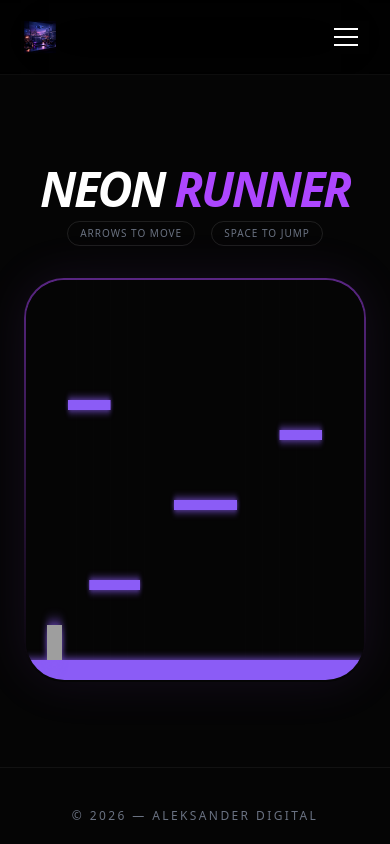
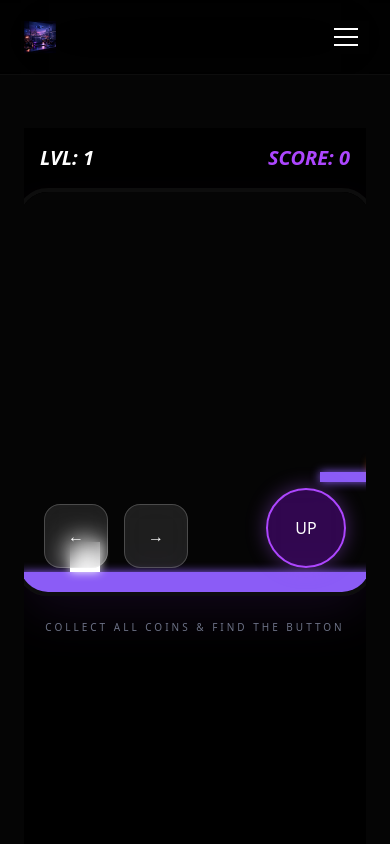
Before and after one commit to AxelWesterA/portfolio, a React (Vite) app: page /game in a window 390 px wide. Shown: the top 844 px of the page. Built offline with nearby package versions, Linux system fonts and the light colour scheme; no server answers.

Commit message:
добавил уровни

```diff
--- a/src/pages/Game.jsx
+++ b/src/pages/Game.jsx
@@ -1,113 +1,283 @@
-import { useEffect, useRef } from 'react';
+import { useEffect, useRef, useState } from 'react';
 
 export default function Game() {
   const canvasRef = useRef(null);
   const requestRef = useRef();
+  const [level, setLevel] = useState(1);
+  const [score, setScore] = useState(0);
+
+const levels = [
+  { // Уровень 1: Обучение
+    width: 1200, height: 400,
+    plats: [
+      {x: 0, y: 380, w: 1200, h: 20},
+      {x: 300, y: 280, w: 150, h: 10},
+      {x: 600, y: 200, w: 30, h: 180, isDoor: true}
+    ],
+    button: {x: 350, y: 270, w: 40, h: 10, pressed: false},
+    coins: [{x: 370, y: 230}, {x: 500, y: 340}],
+    portal: {x: 1050, y: 330},
+    spawn: {x: 50, y: 300}
+  },
+  { // Уровень 2: Подъем
+    width: 800, height: 1000,
+    plats: [
+      {x: 0, y: 980, w: 800, h: 20},
+      {x: 200, y: 830, w: 150, h: 15},
+      {x: 450, y: 680, w: 150, h: 15},
+      {x: 200, y: 530, w: 150, h: 15},
+      {x: 0, y: 380, w: 500, h: 15}
+    ],
+    button: {x: 50, y: 370, w: 40, h: 10, pressed: false},
+    coins: [{x: 500, y: 630}, {x: 250, y: 480}],
+    portal: {x: 700, y: 920},
+    spawn: {x: 50, y: 930}
+  },
+  { // Уровень 3: Двойной коридор (ИСПРАВЛЕН)
+    width: 1600, height: 500,
+    plats: [
+      {x: 0, y: 450, w: 1600, h: 20}, // Пол
+      {x: 0, y: 250, w: 1400, h: 15}, // Потолок 1 этажа
+      {x: 1400, y: 250, w: 20, h: 200, isDoor: true}, // Дверь
+      {x: 1450, y: 350, w: 100, h: 10} // Ступенька к кнопке
+    ],
+    button: {x: 1500, y: 340, w: 40, h: 10, pressed: false},
+    coins: [{x: 800, y: 410}, {x: 200, y: 200}],
+    portal: {x: 50, y: 190},
+    spawn: {x: 50, y: 400}
+  },
+  { // Уровень 4: Островки
+    width: 1500, height: 400,
+    plats: [
+      {x: 0, y: 380, w: 250, h: 20},
+      {x: 350, y: 300, w: 120, h: 15},
+      {x: 550, y: 220, w: 120, h: 15},
+      {x: 800, y: 300, w: 120, h: 15},
+      {x: 1000, y: 380, w: 500, h: 20}
+    ],
+    button: {x: 590, y: 210, w: 40, h: 10, pressed: false},
+    coins: [{x: 400, y: 260}, {x: 850, y: 260}],
+    portal: {x: 1300, y: 330},
+    spawn: {x: 50, y: 330}
+  },
+  { // Уровень 5: Зигзаг
+    width: 1000, height: 800,
+    plats: [
+      {x: 0, y: 780, w: 1000, h: 20},
+      {x: 600, y: 650, w: 250, h: 15},
+      {x: 150, y: 520, w: 250, h: 15},
+      {x: 600, y: 390, w: 250, h: 15},
+      {x: 300, y: 250, w: 400, h: 15}
+    ],
+    button: {x: 350, y: 240, w: 40, h: 10, pressed: false},
+    coins: [{x: 700, y: 610}, {x: 200, y: 480}],
+    portal: {x: 500, y: 200},
+    spawn: {x: 100, y: 730}
+  },
+  { // Уровень 6: Большой прыжок
+    width: 2000, height: 400,
+    plats: [
+      {x: 0, y: 380, w: 400, h: 20},
+      {x: 550, y: 300, w: 200, h: 15},
+      {x: 900, y: 220, w: 200, h: 15},
+      {x: 1250, y: 300, w: 200, h: 15},
+      {x: 1600, y: 380, w: 400, h: 20}
+    ],
+    button: {x: 980, y: 210, w: 40, h: 10, pressed: false},
+    coins: [{x: 650, y: 260}, {x: 1350, y: 260}],
+    portal: {x: 1850, y: 330},
+    spawn: {x: 50, y: 330}
+  },
+  { // Уровень 7: Шахта
+    width: 1000, height: 1200,
+    plats: [
+      {x: 0, y: 1180, w: 1000, h: 20},
+      {x: 200, y: 1050, w: 600, h: 15},
+      {x: 200, y: 900, w: 600, h: 15},
+      {x: 200, y: 750, w: 600, h: 15},
+      {x: 0, y: 600, w: 300, h: 15},
+      {x: 300, y: 600, w: 20, h: 580, isDoor: true}
+    ],
+    button: {x: 700, y: 740, w: 40, h: 10, pressed: false},
+    coins: [{x: 500, y: 1010}, {x: 500, y: 860}],
+    portal: {x: 50, y: 550},
+    spawn: {x: 500, y: 1130}
+  },
+  { // Уровень 8: Длинный путь
+    width: 2500, height: 400,
+    plats: [
+      {x: 0, y: 380, w: 2500, h: 20},
+      {x: 500, y: 280, w: 200, h: 15},
+      {x: 1000, y: 280, w: 200, h: 15},
+      {x: 1500, y: 280, w: 200, h: 15},
+      {x: 2000, y: 150, w: 20, h: 230, isDoor: true}
+    ],
+    button: {x: 2300, y: 370, w: 40, h: 10, pressed: false},
+    coins: [{x: 600, y: 240}, {x: 1600, y: 240}],
+    portal: {x: 2100, y: 330},
+    spawn: {x: 50, y: 330}
+  },
+  { // Уровень 9: Платформер-лабиринт
+    width: 1200, height: 800,
+    plats: [
+      {x: 0, y: 780, w: 1200, h: 20},
+      {x: 100, y: 650, w: 200, h: 15},
+      {x: 400, y: 520, w: 200, h: 15},
+      {x: 700, y: 390, w: 200, h: 15},
+      {x: 400, y: 260, w: 200, h: 15},
+      {x: 100, y: 130, w: 1000, h: 15}
+    ],
+    button: {x: 900, y: 120, w: 40, h: 10, pressed: false},
+    coins: [{x: 200, y: 610}, {x: 800, y: 350}],
+    portal: {x: 150, y: 80},
+    spawn: {x: 50, y: 730}
+  },
+  { // Уровень 10: Финал
+    width: 1500, height: 500,
+    plats: [
+      {x: 0, y: 480, w: 1500, h: 20},
+      {x: 200, y: 350, w: 1100, h: 15},
+      {x: 200, y: 220, w: 1100, h: 15},
+      {x: 1300, y: 220, w: 20, h: 260, isDoor: true}
+    ],
+    button: {x: 750, y: 210, w: 40, h: 10, pressed: false},
+    coins: [{x: 500, y: 310}, {x: 1000, y: 180}],
+    portal: {x: 1400, y: 430},
+    spawn: {x: 50, y: 430}
+  }
+];
 
   useEffect(() => {
     const canvas = canvasRef.current;
+    if (!canvas) return;
     const ctx = canvas.getContext('2d');
 
-    canvas.width = 800;
-    canvas.height = 400;
+    const resize = () => {
+      canvas.width = window.innerWidth > 800 ? 800 : window.innerWidth - 40;
+      canvas.height = 400;
+    };
+    window.addEventListener('resize', resize);
+    resize();
 
-    // Пытаемся загрузить картинку, но имеем запасной вариант
-    const playerImg = new Image();
-    playerImg.src = 'https://img.itch.zone/aW1nLzI5NDcyMDUucG5n/original/7U5Xv%2B.png';
-    playerImg.crossOrigin = "anonymous";
+    const currentLvl = levels[level - 1] || levels[0];
+    const player = { ...currentLvl.spawn, width: 30, height: 30, dy: 0, jumpForce: 13, gravity: 0.6, speed: 7, grounded: false };
+    const coins = currentLvl.coins.map(c => ({...c, collected: false}));
+    const button = { ...currentLvl.button };
+    const camera = { x: 0, y: 0 };
+    const keys = {};
 
-    const player = {
-      x: 50, y: 300, width: 35, height: 35,
-      dy: 0, jumpForce: 10, gravity: 0.5,
-      grounded: false, speed: 6,
-      color: '#A855F7' // Фиолетовый неон для запасного варианта
+    // ФУНКЦИИ УПРАВЛЕНИЯ
+    const jump = () => {
+      if (player.grounded) {
+        player.dy = -player.jumpForce;
+        player.grounded = false;
+      }
     };
 
-    const platforms = [
-      { x: 0, y: 380, w: 800, h: 20 },
-      { x: 150, y: 300, w: 120, h: 10 },
-      { x: 350, y: 220, w: 150, h: 10 },
-      { x: 600, y: 150, w: 100, h: 10 },
-      { x: 100, y: 120, w: 100, h: 10 }
-    ];
+    const handleKeyDown = (e) => {
+      if (["Space", "ArrowUp", "ArrowDown", "ArrowLeft", "ArrowRight", "KeyW", "KeyA", "KeyD"].includes(e.code)) {
+        e.preventDefault();
+      }
+      keys[e.code] = true;
+      if (e.code === 'Space' || e.code === 'ArrowUp' || e.code === 'KeyW') jump();
+      // Чит-код для тестов (клавиша N)
+      if (e.code === 'KeyN') setLevel(prev => (prev < levels.length ? prev + 1 : 1));
+    };
 
-    const keys = {};
-
-    const handleKeyDown = (e) => { keys[e.code] = true; };
     const handleKeyUp = (e) => { keys[e.code] = false; };
 
     window.addEventListener('keydown', handleKeyDown);
     window.addEventListener('keyup', handleKeyUp);
 
     const update = () => {
-      if (keys['ArrowRight'] || keys['KeyD']) player.x += player.speed;
-      if (keys['ArrowLeft'] || keys['KeyA']) player.x -= player.speed;
-
-      if ((keys['ArrowUp'] || keys['KeyW'] || keys['Space']) && player.grounded) {
-        player.dy = -player.jumpForce;
-        player.grounded = false;
-      }
+      // Движение
+      if (keys['ArrowRight'] || keys['KeyD'] || keys['MobileRight']) player.x += player.speed;
+      if (keys['ArrowLeft'] || keys['KeyA'] || keys['MobileLeft']) player.x -= player.speed;
 
       player.dy += player.gravity;
       player.y += player.dy;
+      player.grounded = false;
 
-      player.grounded = false;
-      platforms.forEach(plat => {
-        // Проверка столкновения
-        if (player.x < plat.x + plat.w &&
-            player.x + player.width > plat.x &&
-            player.y + player.height > plat.y &&
-            player.y + player.height < plat.y + 15 &&
-            player.dy >= 0) {
+      // Коллизии платформ
+      currentLvl.plats.forEach(plat => {
+        if (plat.isDoor && button.pressed) return;
+        if (player.x < plat.x + plat.w && player.x + player.width > plat.x &&
+            player.y + player.height > plat.y && player.y + player.height < plat.y + 20 && player.dy >= 0) {
           player.grounded = true;
           player.dy = 0;
           player.y = plat.y - player.height;
         }
       });
 
-      // Границы
-      if (player.x < 0) player.x = 0;
-      if (player.x > canvas.width - player.width) player.x = canvas.width - player.width;
+      // Кнопка
+      if (!button.pressed && player.x < button.x + button.w && player.x + player.width > button.x &&
+          player.y + player.height > button.y && player.y + player.height < button.y + 10) {
+        button.pressed = true;
+      }
 
-      // Смерть (падение вниз)
-      if (player.y > canvas.height) {
-        player.x = 50; player.y = 300; player.dy = 0;
+      // Монеты
+      coins.forEach(c => {
+        if (!c.collected && Math.hypot((player.x + 15) - c.x, (player.y + 15) - c.y) < 30) {
+          c.collected = true;
+          setScore(s => s + 10);
+        }
+      });
+
+      // Портал
+      if (coins.every(c => c.collected)) {
+        if (Math.hypot((player.x + 15) - currentLvl.portal.x, (player.y + 15) - currentLvl.portal.y) < 40) {
+          if (level < levels.length) setLevel(l => l + 1);
+          else { alert("ПОБЕДА!"); setLevel(1); setScore(0); }
+        }
+      }
+
+      // Камера
+      camera.x = player.x - canvas.width / 2;
+      camera.y = player.y - canvas.height / 2;
+      camera.x = Math.max(0, Math.min(camera.x, currentLvl.width - canvas.width));
+      camera.y = Math.max(0, Math.min(camera.y, currentLvl.height - canvas.height));
+
+      // Смерть (падение)
+      if (player.y > currentLvl.height + 100) {
+        player.x = currentLvl.spawn.x;
+        player.y = currentLvl.spawn.y;
+        player.dy = 0;
       }
     };
 
     const draw = () => {
-      // 1. Чистим экран
+      ctx.setTransform(1, 0, 0, 1, 0, 0);
       ctx.fillStyle = '#050505';
       ctx.fillRect(0, 0, canvas.width, canvas.height);
 
-      // 2. Рисуем сетку на фоне для стиля
-      ctx.strokeStyle = '#ffffff05';
-      ctx.lineWidth = 1;
-      for(let i=0; i<canvas.width; i+=40) {
-        ctx.beginPath(); ctx.moveTo(i,0); ctx.lineTo(i,canvas.height); ctx.stroke();
-      }
+      ctx.translate(-camera.x, -camera.y);
 
-      // 3. Рисуем платформы
-      ctx.fillStyle = '#8b5cf6';
-      ctx.shadowBlur = 10;
-      ctx.shadowColor = '#8b5cf6';
-      platforms.forEach(plat => {
-        ctx.fillRect(plat.x, plat.y, plat.w, plat.h);
+      // Платформы
+      currentLvl.plats.forEach(p => {
+        if (p.isDoor && button.pressed) return;
+        ctx.fillStyle = p.isDoor ? '#ef4444' : '#8b5cf6';
+        ctx.shadowBlur = 10; ctx.shadowColor = ctx.fillStyle;
+        ctx.fillRect(p.x, p.y, p.w, p.h);
       });
 
-      // 4. Рисуем персонажа
-      ctx.shadowBlur = 15;
-      if (playerImg.complete && playerImg.naturalWidth !== 0) {
-        // Если картинка загружена — рисуем её
-        ctx.drawImage(playerImg, player.x, player.y, player.width, player.height);
-      } else {
-        // ЗАПАСНОЙ ВАРИАНТ: рисуем неоновый куб
-        ctx.fillStyle = player.color;
-        ctx.fillRect(player.x, player.y, player.width, player.height);
-        ctx.strokeStyle = '#fff';
-        ctx.strokeRect(player.x, player.y, player.width, player.height);
+      // Кнопка
+      ctx.fillStyle = button.pressed ? '#22c55e' : '#f97316';
+      ctx.shadowColor = ctx.fillStyle;
+      ctx.fillRect(button.x, button.y, button.w, button.h);
+
+      // Монеты
+      ctx.fillStyle = '#fbbf24'; ctx.shadowColor = '#fbbf24';
+      coins.forEach(c => !c.collected && ctx.fillRect(c.x, c.y, 12, 12));
+
+      // Игрок
+      ctx.fillStyle = '#fff'; ctx.shadowColor = '#fff';
+      ctx.fillRect(player.x, player.y, player.width, player.height);
+
+      // Портал
+      if (coins.every(c => c.collected)) {
+        ctx.strokeStyle = '#22d3ee'; ctx.lineWidth = 4; ctx.shadowColor = '#22d3ee';
+        ctx.strokeRect(currentLvl.portal.x, currentLvl.portal.y, 40, 40);
       }
-      ctx.shadowBlur = 0;
     };
 
     const loop = () => {
@@ -118,32 +288,52 @@ export default function Game() {
 
     loop();
 
+    // Экспортируем функции для мобильных кнопок в window, чтобы onClick в React их видел
+    window.mobileJump = jump;
+    window.setMobileKey = (key, val) => { keys[key] = val; };
+
     return () => {
+      cancelAnimationFrame(requestRef.current);
+      window.removeEventListener('resize', resize);
       window.removeEventListener('keydown', handleKeyDown);
       window.removeEventListener('keyup', handleKeyUp);
-      cancelAnimationFrame(requestRef.current);
     };
-  }, []);
+  }, [level]);
 
   return (
-    <div className="flex flex-col items-center justify-center min-h-[70vh] w-full">
-      <div className="mb-8 text-center">
-        <h2 className="text-5xl font-black italic uppercase tracking-tighter">
-          NEON <span className="text-purple-500">RUNNER</span>
-        </h2>
-        <div className="flex gap-4 justify-center mt-2">
-          <span className="text-[10px] text-gray-500 border border-white/10 px-3 py-1 rounded-full uppercase tracking-widest">Arrows to move</span>
-          <span className="text-[10px] text-gray-500 border border-white/10 px-3 py-1 rounded-full uppercase tracking-widest">Space to jump</span>
+    <div className="flex flex-col items-center bg-black min-h-screen text-white p-4 font-sans select-none overflow-hidden">
+      <div className="flex justify-between w-full max-w-[800px] mb-4 uppercase font-black italic text-xl">
+        <span>LVL: {level}</span>
+        <span className="text-purple-500">Score: {score}</span>
+      </div>
+
+      <div className="relative border-4 border-white/5 rounded-[2rem] overflow-hidden shadow-2xl shadow-purple-500/10">
+        <canvas ref={canvasRef} className="block touch-none bg-black" />
+
+        {/* МОБИЛЬНОЕ УПРАВЛЕНИЕ */}
+        <div className="absolute bottom-6 left-6 right-6 flex justify-between items-end md:hidden pointer-events-none">
+          <div className="flex gap-4 pointer-events-auto">
+            <button
+              className="w-16 h-16 bg-white/10 backdrop-blur-md rounded-2xl border border-white/20 active:scale-90 transition-transform"
+              onTouchStart={() => window.setMobileKey('MobileLeft', true)}
+              onTouchEnd={() => window.setMobileKey('MobileLeft', false)}
+            >←</button>
+            <button
+              className="w-16 h-16 bg-white/10 backdrop-blur-md rounded-2xl border border-white/20 active:scale-90 transition-transform"
+              onTouchStart={() => window.setMobileKey('MobileRight', true)}
+              onTouchEnd={() => window.setMobileKey('MobileRight', false)}
+            >→</button>
+          </div>
+          <button
+            className="w-20 h-20 bg-purple-600/30 backdrop-blur-md rounded-full border-2 border-purple-500 pointer-events-auto active:scale-95 transition-all shadow-[0_0_20px_rgba(168,85,247,0.4)]"
+            onTouchStart={() => window.mobileJump()}
+          >UP</button>
         </div>
       </div>
 
-      <div className="relative p-[2px] bg-gradient-to-b from-purple-500/50 to-transparent rounded-[2.5rem] shadow-[0_0_50px_rgba(168,85,247,0.1)]">
-        <canvas
-          ref={canvasRef}
-          className="bg-[#050505] rounded-[2.4rem] max-w-full cursor-none"
-          style={{ width: '800px', height: '400px' }}
-        />
-      </div>
+      <p className="mt-6 text-gray-500 text-[10px] tracking-[0.3em] uppercase">
+        {level === 1 ? "Collect all coins & find the button" : "Level " + level + " - Exploring..."}
+      </p>
     </div>
   );
 }
```
